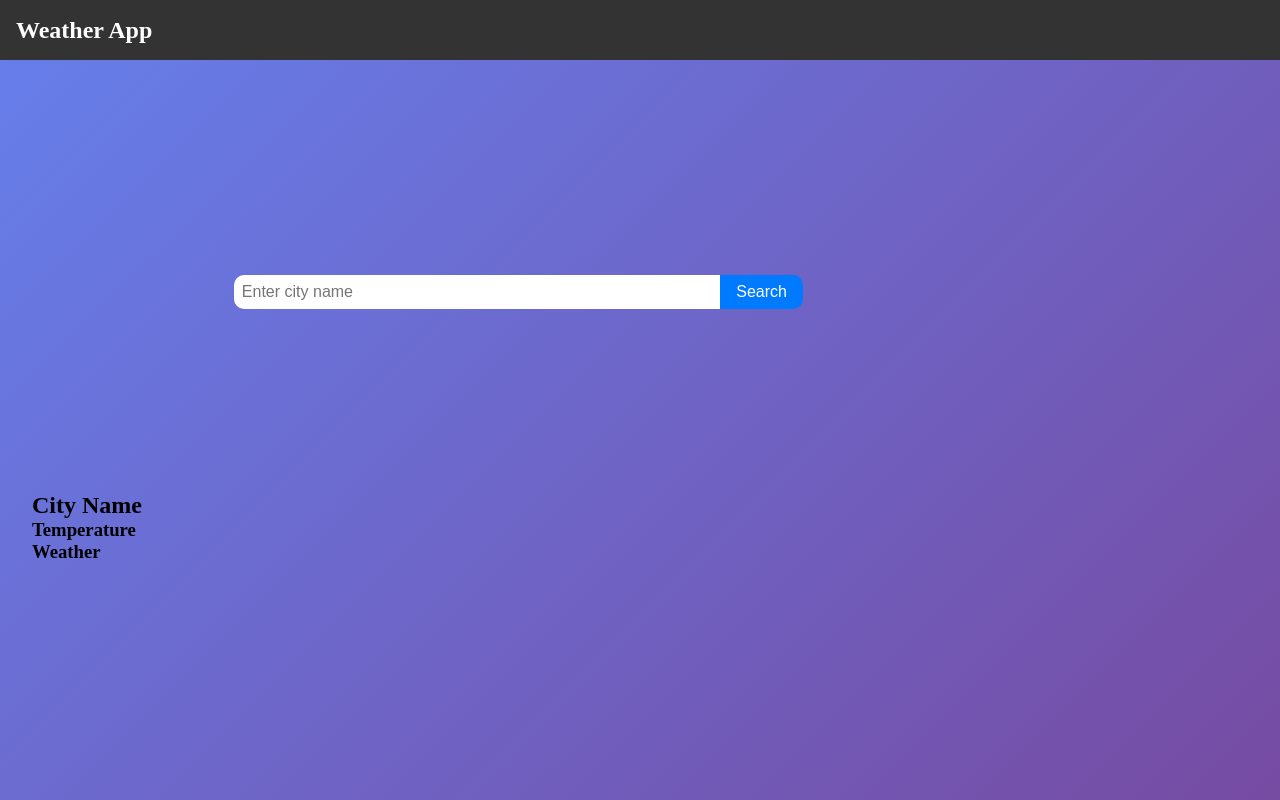
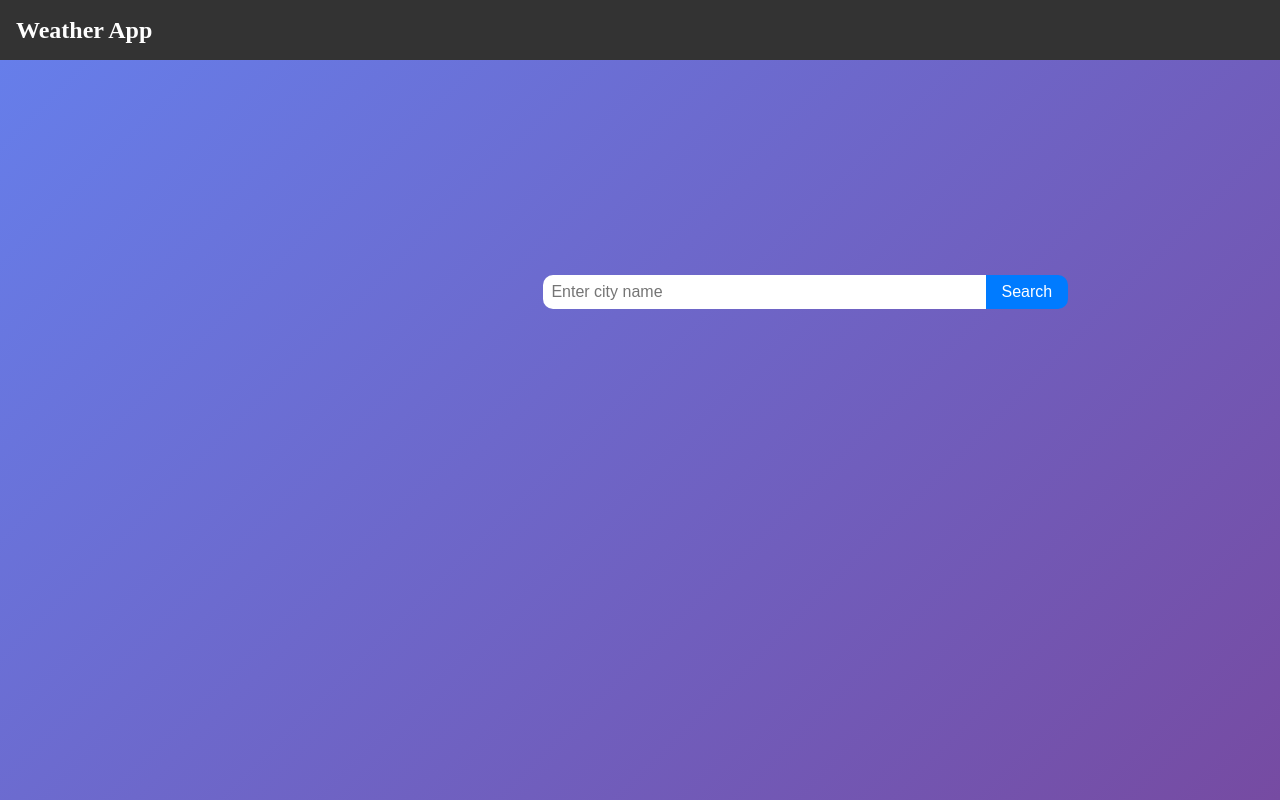
Before and after one commit to sparsh-kamat/WeatherForecastWebsite, a website built with webpack: page src/index.html in a window 1280 px wide. Built offline with nearby package versions, Linux system fonts and the light colour scheme.

Commit message:
changes to basic html file

```diff
--- a/src/index.html
+++ b/src/index.html
@@ -14,18 +14,20 @@
             <h1>Weather App</h1>
         </div>
         <div class="content">
-            <form class="search">
-                <input class="search-input" type="text" placeholder="Enter city name" />
-                <button class="search-button">Search</button>
-            </form>
-            <div class="weather">
-                <!-- todays weather section -->
-                <div class="weather-info">
-                    <h2 class="city-name">City Name</h2>
-                    <h3 class="temperature">Temperature</h3>
-                    <h3 class="weather-condition">Weather</h3>
-                    <!-- image -->
+
+            <div class="searchandcurrent">
+                <div class="current">
+
+                </div>
+                <form class="search">
+                    <input class="search-input" type="text" placeholder="Enter city name" />
+                    <button class="search-button">Search</button>
+                </form>
             </div>
+
+            <div class="forecastthreeday">
+            </div>
+
         </div>
     </div>
 </body>
```
Also changed, not shown: 1 other file.
